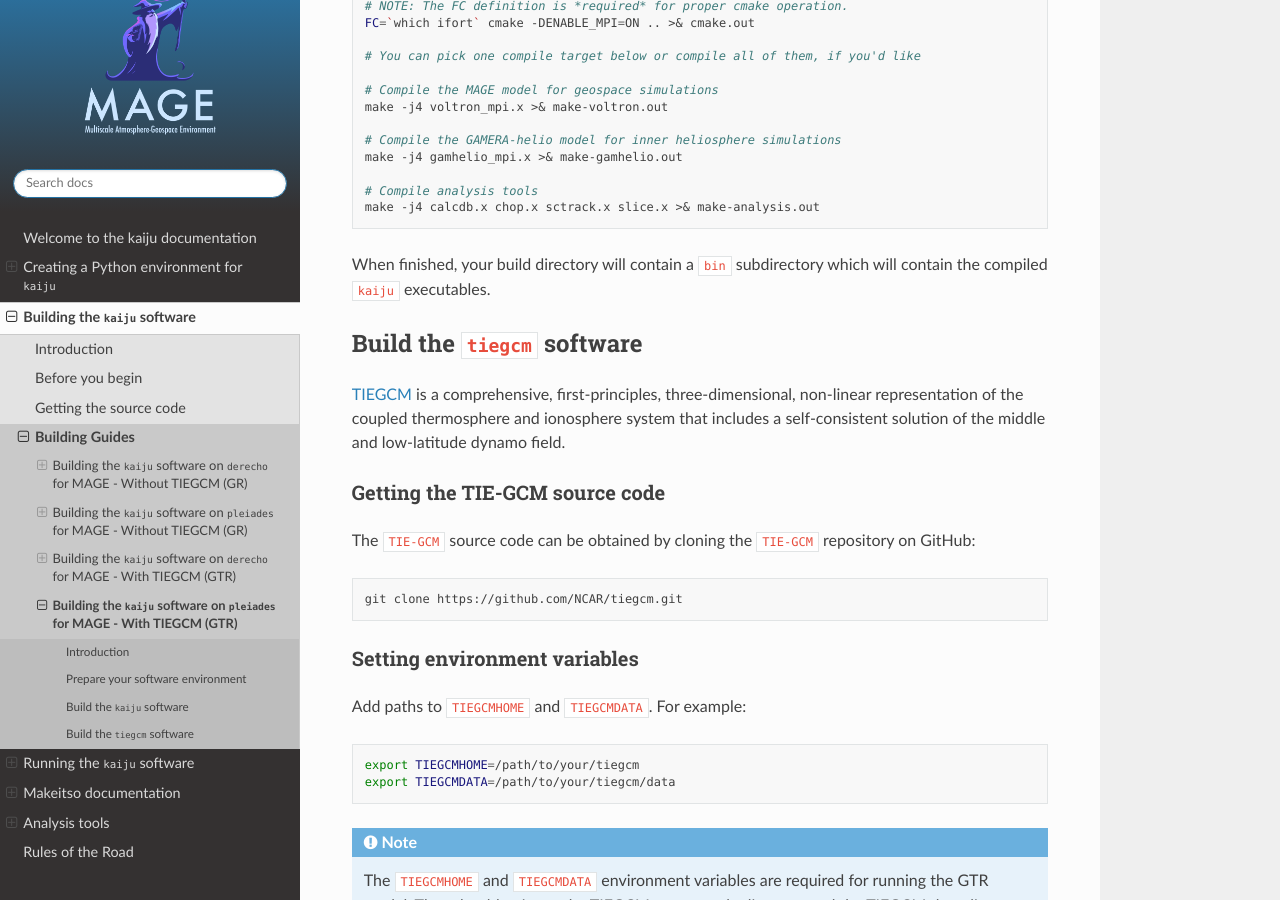
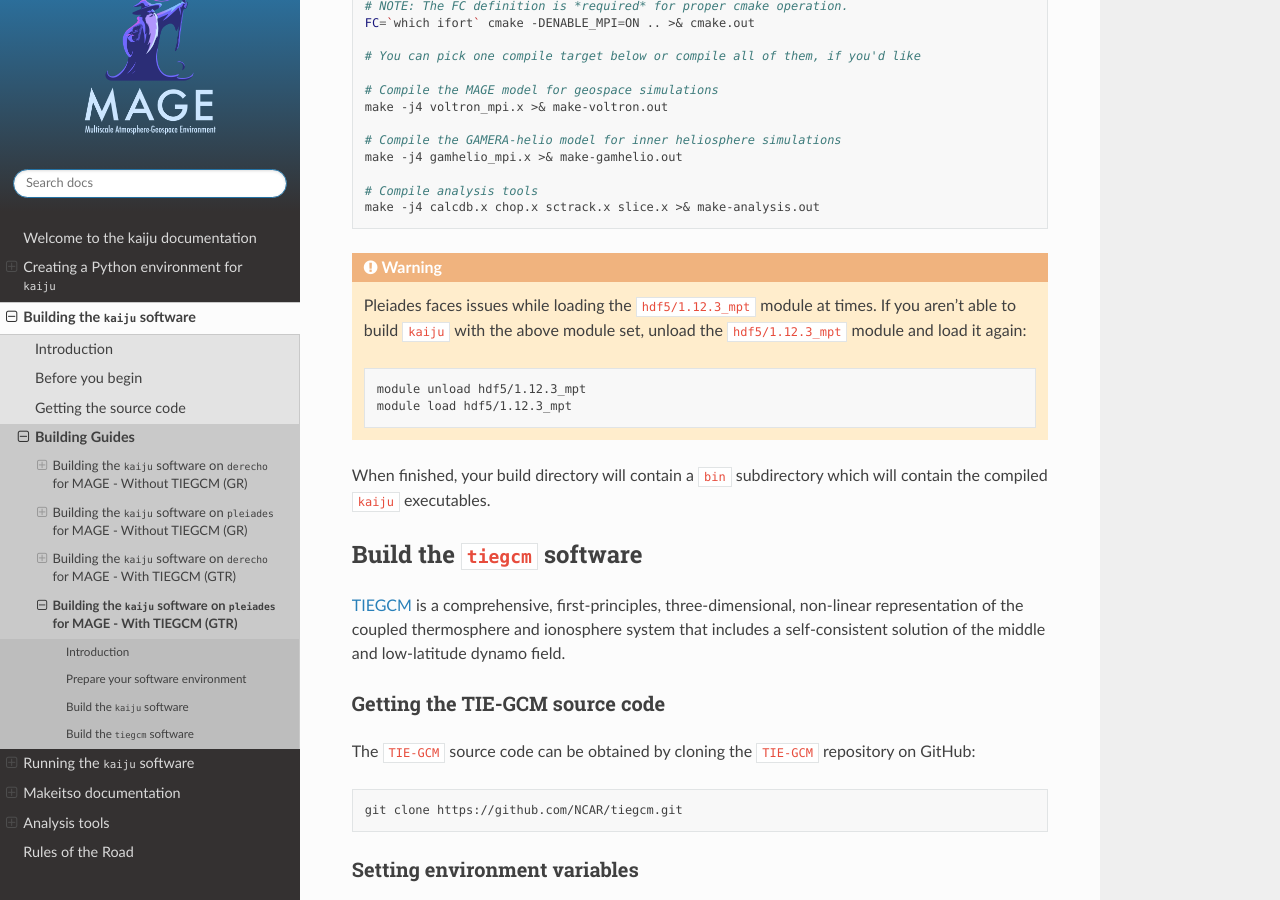
Before and after one commit to rgorby/MAGE, a Sphinx documentation site: the page built from docs/source/building/buildPleiades_GTR.rst, in a window 1280 px wide and 900 px high, scrolled down 1800 px. Built offline with Sphinx 7.4.7 and the Read the Docs theme 3.1.0, drawn with Linux system fonts in a browser that asks for light colours.

Commit message:
Warning for GTR Pleiades build guide

```diff
--- a/docs/source/building/buildPleiades_GTR.rst
+++ b/docs/source/building/buildPleiades_GTR.rst
@@ -95,6 +95,17 @@ build directory in any convenient location.
 
     # Compile analysis tools
     make -j4 calcdb.x chop.x sctrack.x slice.x >& make-analysis.out
+
+.. warning::
+
+    Pleiades faces issues while loading the ``hdf5/1.12.3_mpt`` module at times.
+    If you aren't able to build ``kaiju`` with the above module set, unload
+    the ``hdf5/1.12.3_mpt`` module and load it again:
+
+    .. code-block:: bash
+
+        module unload hdf5/1.12.3_mpt
+        module load hdf5/1.12.3_mpt
 
 
 When finished, your build directory will contain a ``bin``
```
